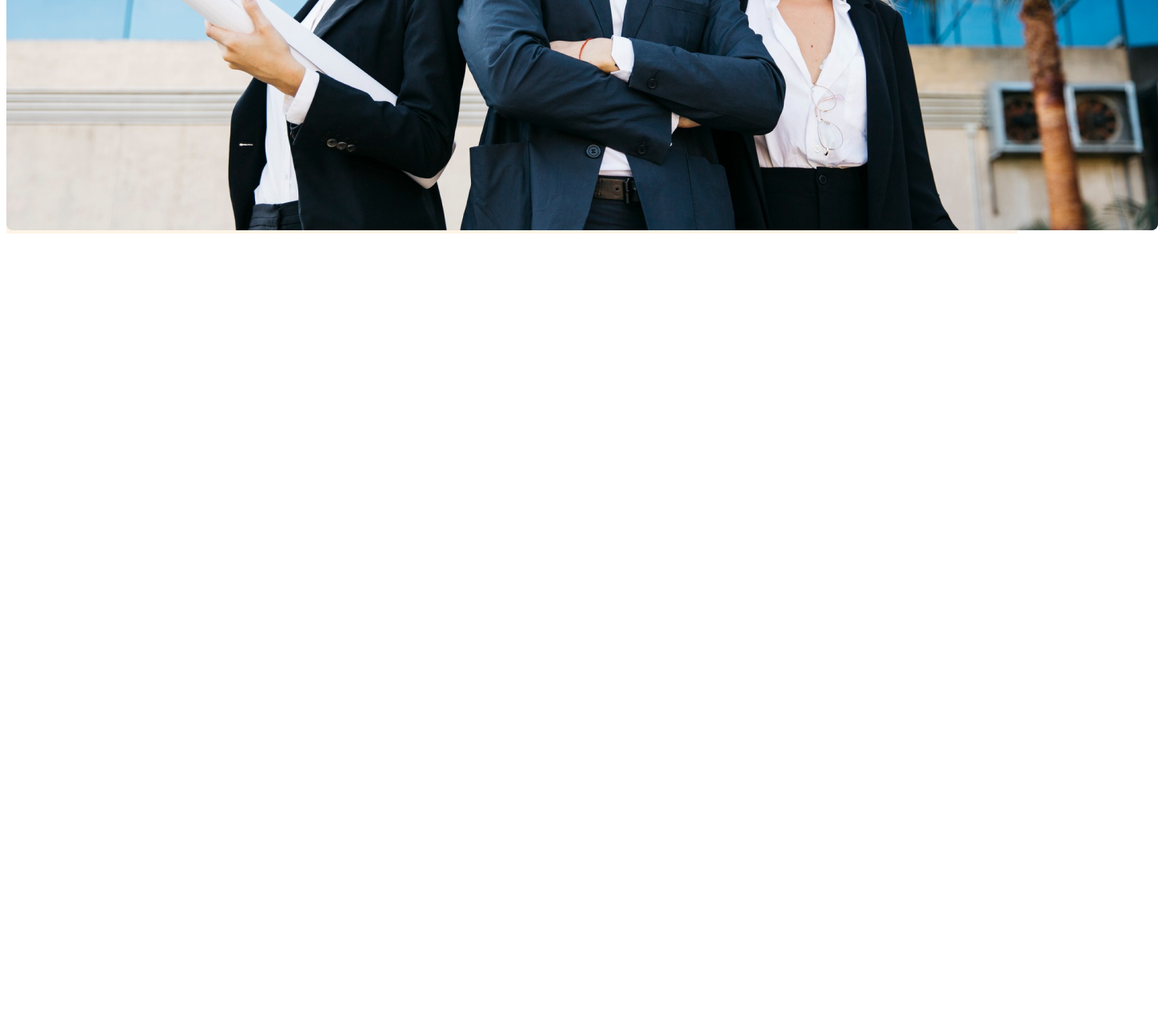
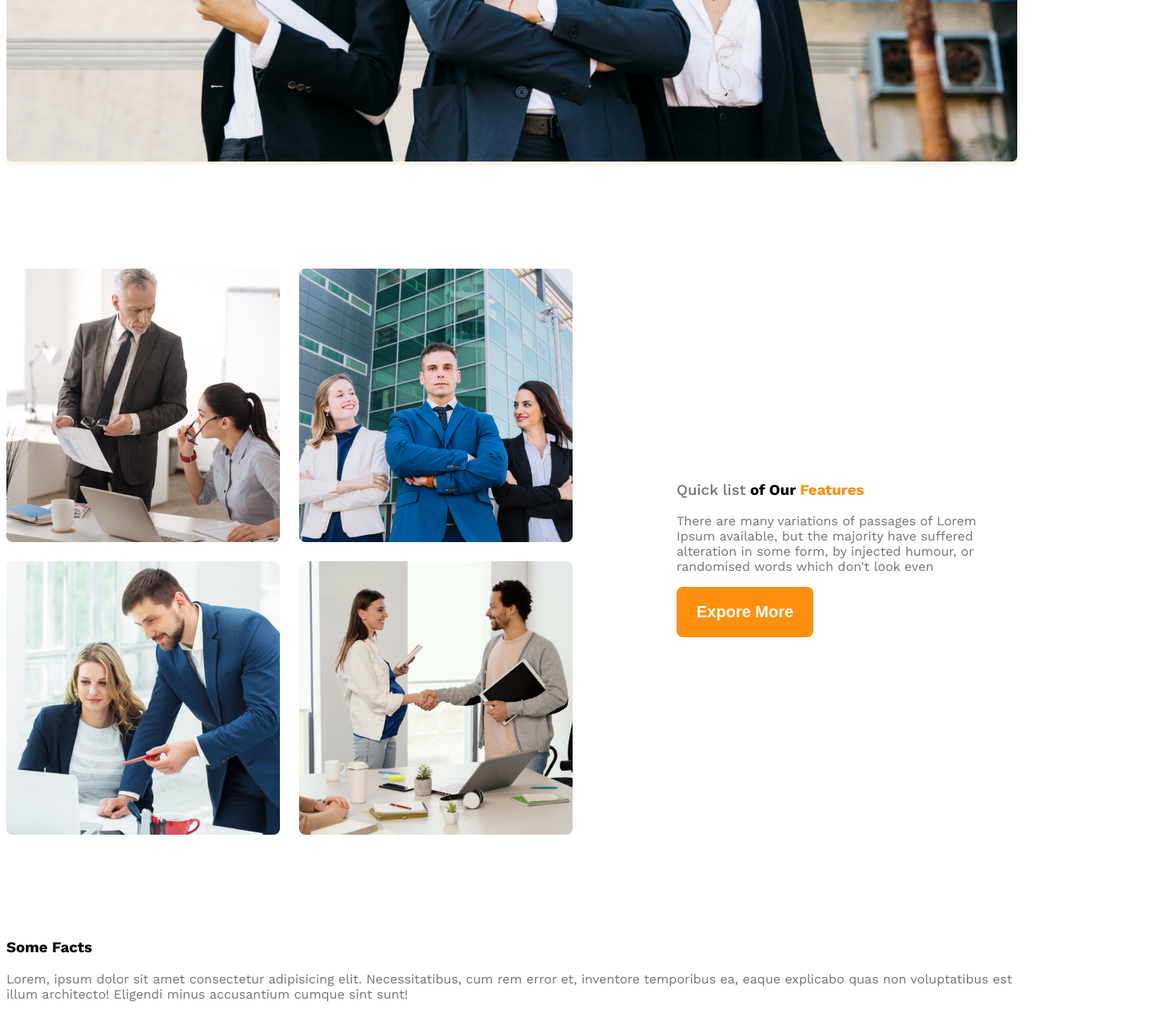
Before and after one commit to humaeidmansur/g3-architects-resources, a plain HTML site: page index.html in a window 1280 px wide. Shown: the part 920-2212 px from the top of the page at 80% size, 1448 px wide, since content can reach past the window. Before the commit the page ends 1220 px from the top, so only its background shows below. Drawn offline with nearby package versions, Linux system fonts and the light colour scheme.

Commit message:
made team responsive and added structure

```diff
--- a/index.html
+++ b/index.html
@@ -42,15 +42,63 @@
           <button class="btn-primary"> Explore More </button>  <!--Explore BUTTON-->
            </div>
 
-   <img src="images/banner.png" alt="">
+
+   <img src="images/banner.png" alt="" class="banner-image">
 
          </div>
 
     </header>
 
+                  <!--MIDDLE BODY-->
 
     <main>
 
+         <!--team section start-->
+
+        <section class="team display-flex">
+
+            <div class="team-image-container">
+
+                  <img src="images/team1.png" alt="2 Architect are discussing">
+                  <img src="images/team2.png" alt="">
+                  <img src="images/team3.png" alt="">
+                  <img src="images/team4.png" alt="">
+
+            </div>
+
+            <div class="our-features">
+
+                <h3 class="section-title">
+                 <span id="quick" class="text-light-gray">Quick list</span>
+                 <span class=""> of Our </span>
+                 <span class="text-primary">Features </span>
+                </h3>
+                <p class="features-description text-light-gray  ">
+      There are many variations of passages of Lorem Ipsum available, but the majority have suffered alteration in some form, by injected humour,
+      or randomised words which don't look even
+                </p>
+                <button class="btn-primary">Expore More
+                </button>
+            </div>
+
+        </section>
+
+        <!--feature you will enjoy-->
+
+<section>
+
+<h3 class="section-title">Some Facts</h3>
+
+<p class="text-light-gray">Lorem, ipsum dolor sit amet consectetur adipisicing elit. Necessitatibus, cum rem error et, inventore temporibus ea, eaque explicabo quas non voluptatibus est illum architecto!
+    Eligendi minus accusantium cumque sint sunt!</p>
+
+</section>
+
+        <!--Some facts-->
+
+     <section class="some-fact">
+
+     </section>
 
 
     </main>
--- a/style/architect.css
+++ b/style/architect.css
@@ -15,6 +15,19 @@
 .display-flex{
     display:flex;
 }
+.text-primary{
+    color :#FF900E;
+}
+
+main{                       /*IMPORTANT*/
+    max-width:1440px;
+    margin: 0 auto;
+}
+
+main > section{
+ margin-top: 130px;
+}
+
 /*dark 02*/
 .text-gray{
     color:#424242;
@@ -87,10 +100,41 @@ font-weight:500;
 }
 
 
+/*team and feature style*/
+.team{
+    align-items:center;
+}
+
+.team-image-container {
+    display:grid;
+    grid-template-columns:repeat(2, 1fr); /* Grid IMPORTANT*/
+    gap:24px;
+}
+
+.our-features{
+    margin-left:130px;
+    max-width:530px;
+}
+
+.features-title{
+    font-size:2.8 rem;
+    font-weight: 700;
+}
+#quick {
+    font-weight:500;
+}
+
 /*Responsive*/
 
-@media screen and (max-width:576) {
-    .navbar ,.nav-links {
+@media screen and (max-width: 576px) {
+    .navbar,.nav-links ,.team {
         flex-direction:column;
+
     }
+.team-image-container{
+    grid-template-columns: repeat(1, 1fr) ;
 }
+.our-features{
+    margin-left:20px;
+}
+}
```
